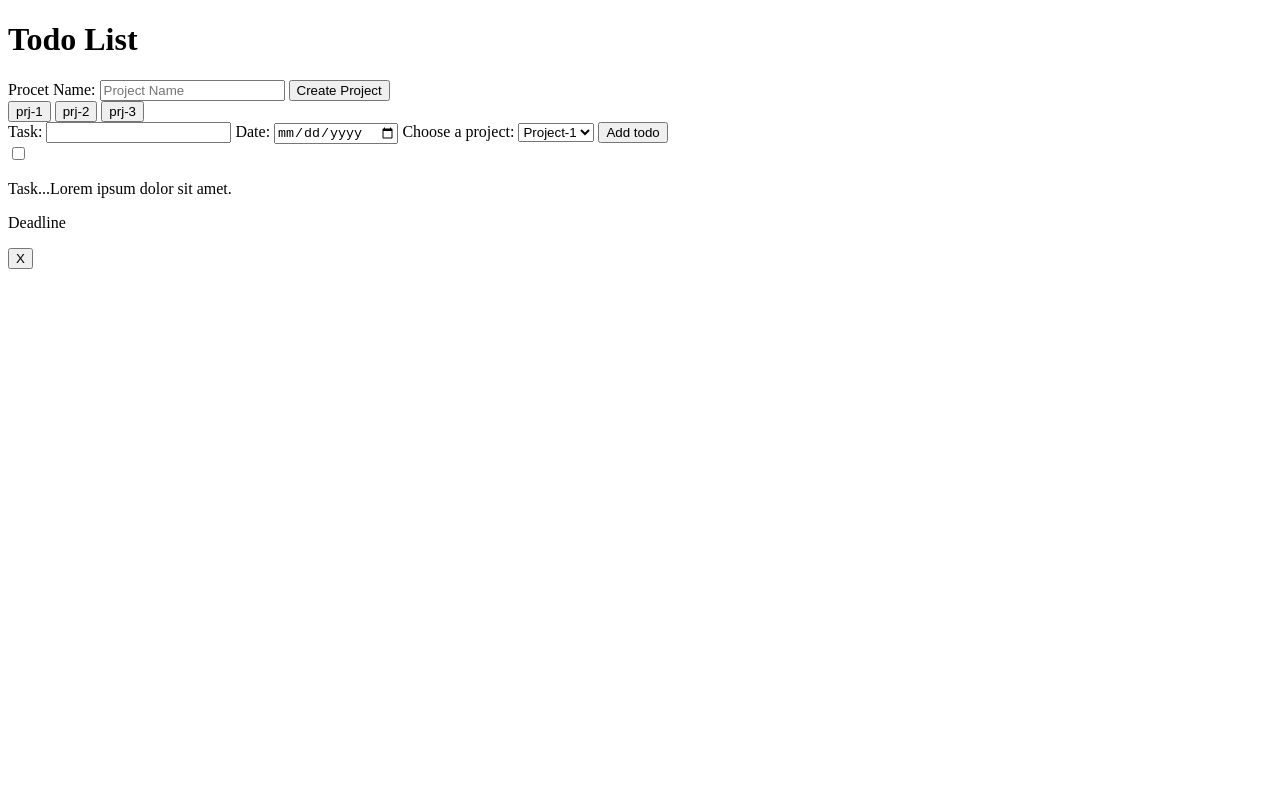
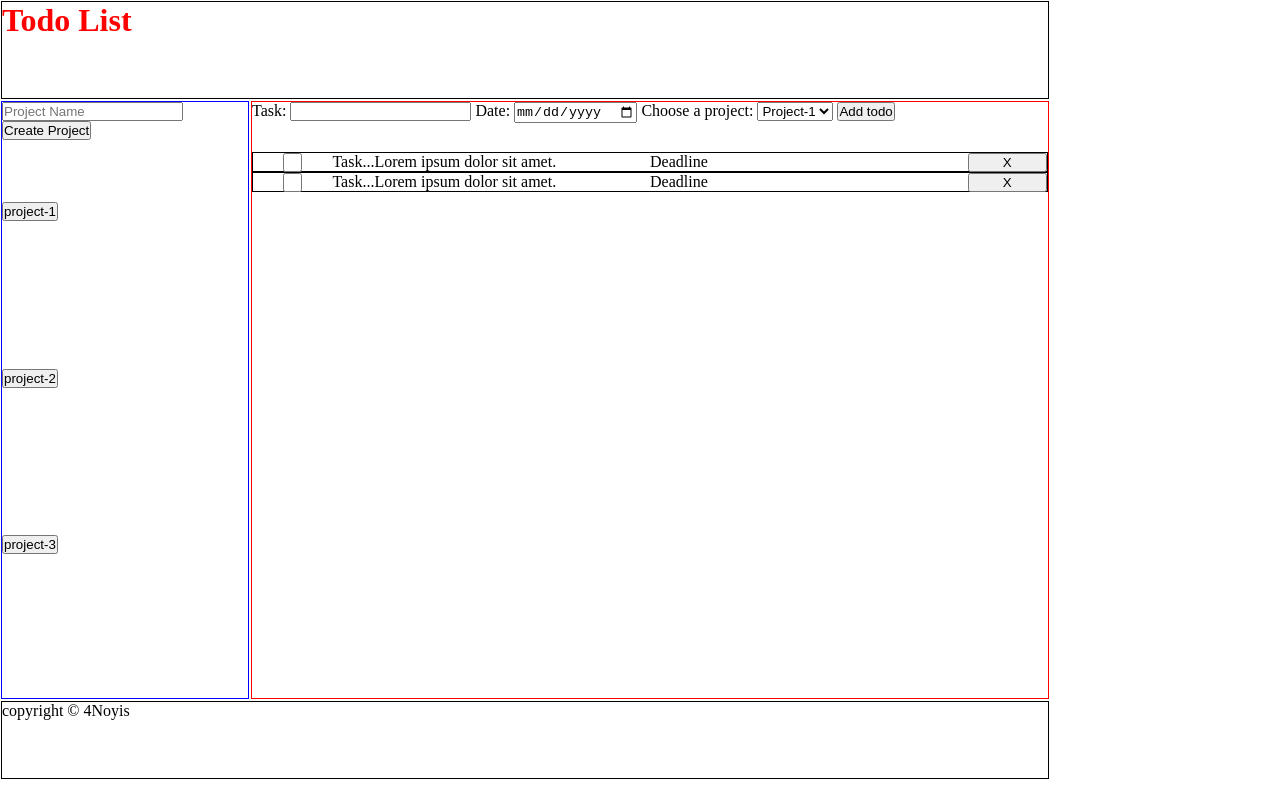
Before and after one commit to 4Noyis/todo-list, a website built with webpack: page dist/index.html in a window 1280 px wide. Built offline with nearby package versions, Linux system fonts and the light colour scheme.

Commit message:
css basis

```diff
--- a/src/style.css
+++ b/src/style.css
@@ -0,0 +1,70 @@
+*{
+    padding: 0;
+    margin: 0;
+}
+
+#container{
+    display: grid;
+    grid-template-columns: 250px 800px;
+    grid-template-rows: 100px 600px 80px;
+}
+#header{
+    border: 1px solid black;
+    margin: 1px;
+
+    display: grid;
+    grid-column-start: 1;
+    grid-column-end: 3;
+
+}
+#aside{
+    border: solid 1px blue;
+    margin: 1px;
+
+    display: grid;
+    grid-row-start: 2;
+    grid-row-end: 3;
+    grid-template-rows: 100px 500px ;
+
+}
+#create-prj{
+    display: grid;
+    grid-template-rows: 80px;
+}
+#projects{
+    display: grid;
+    grid-template-rows: 1fr 1fr 1fr;
+}
+
+#main{
+    border: solid 1px red;
+    margin: 1px;
+
+    display: grid;
+    grid-column-start: 2;
+    grid-column-end: 3;
+    grid-row-start: 2;
+    grid-row-end: 3;
+    grid-template-rows: 50px 550px;
+
+}
+#cards{
+    display: grid;
+    grid-template-rows: 20px 20px;
+}
+.card{
+    border: 1px solid black;
+    display: grid;
+    grid-template-columns: 1fr 4fr 4fr 1fr;
+}
+#footer{
+    margin: 1px;
+    border: 1px solid black;
+
+    display: grid;
+    grid-column-start: 1;
+    grid-column-end: 3;
+}
+h1{
+    color: red;
+}
```
Also changed, not shown: dist/index.html.
